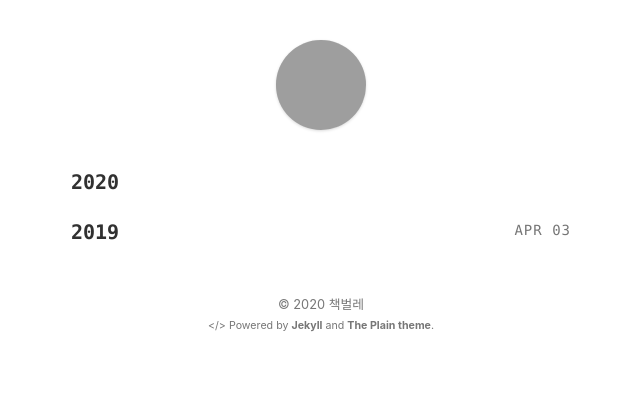
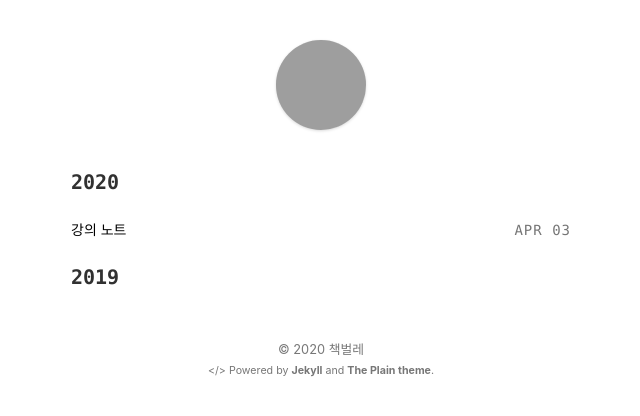
Before and after one commit to stevenoh0908/stevenoh0908.github.io, a Jekyll site: the page built from class-note.html, in a window 1280 px wide. Shown: the top 416 px of the page, without its empty margins (319-959 px from the left). Built offline with Jekyll 4.4.1, drawn with Linux system fonts in a browser that asks for light colours; grey boxes are pictures that could not be loaded.

Commit message:
/class-note error 수정
.

```diff
--- a/class-note.html
+++ b/class-note.html
@@ -20,6 +20,9 @@ layout: default
 					<div class="post-date code">
 						<span>{{ post.date | date: "%b %d" }}</span>
 					</div>
+					<div class="title">
+						<a href="{{ post.url | prepend: site.baseurl | prepend: site.url }}">{{ post.title }}</a>
+					</div>
 				</li>
 			</ul>
 		{% endif %}
```
